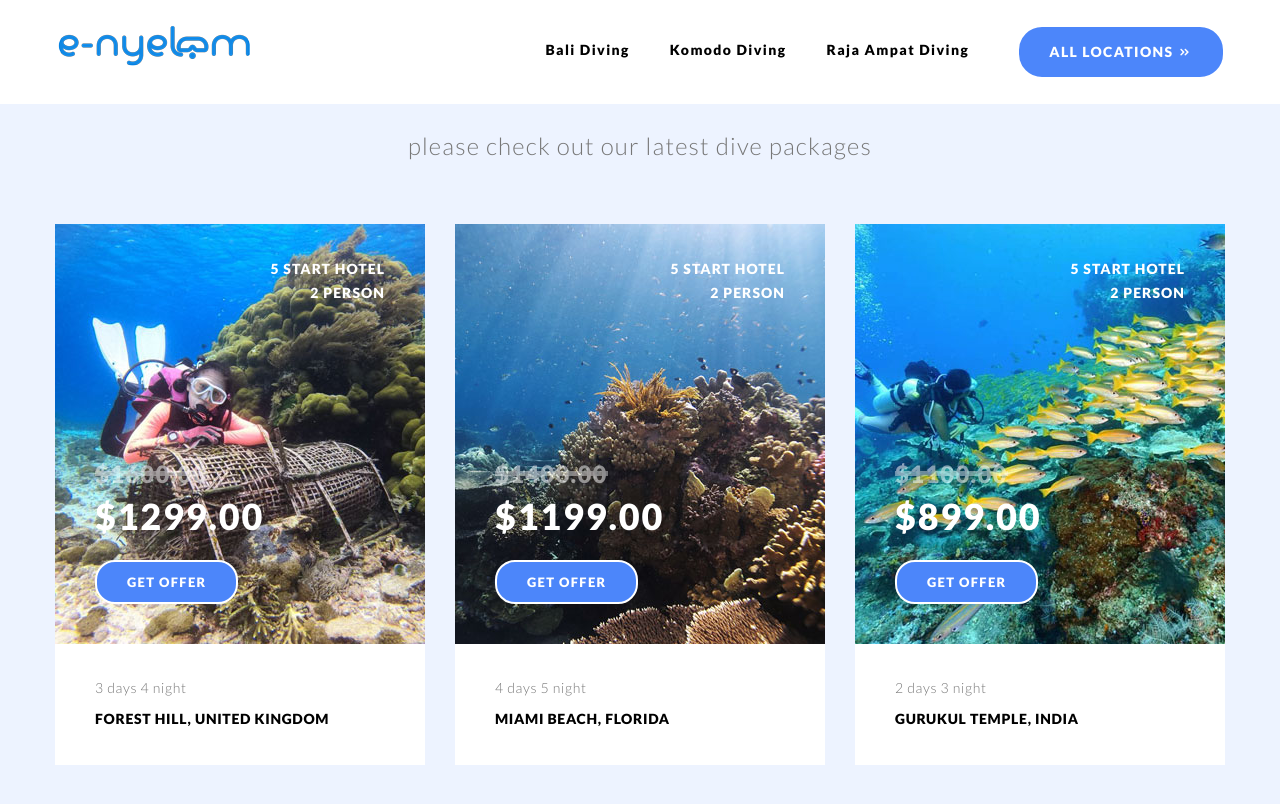
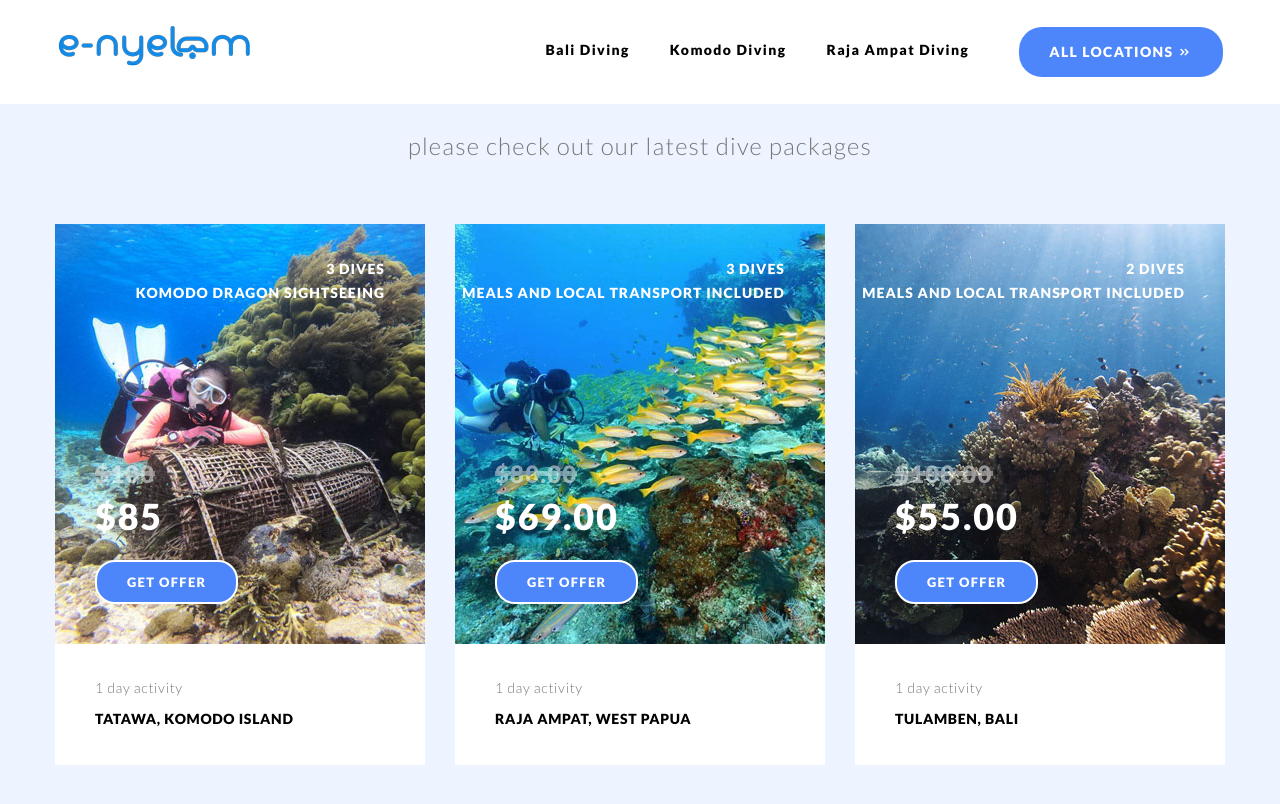
Before and after one commit to kemtol/nyelam, a Jekyll site: the page built from index.html, in a window 1280 px wide and 900 px high, scrolled down 1151 px. Shown: the top 804 px of the window. Built offline with Jekyll 4.4.1, drawn with Linux system fonts in a browser that asks for light colours; some web fonts are replaced.

Commit message:
Update default.html

```diff
--- a/_layouts/default.html
+++ b/_layouts/default.html
@@ -58,7 +58,7 @@
 					<div class="row">
 						<div class="col-md-6 col-xs-12">
 							<div class="header-texts">
-								<h4>$469/<small> per person </small></h4>
+								<h4>$85/<small> per person </small></h4>
 								<h3>Affordable Diving Experience in</h3>
 								<h1>Bali, Komodo and All Around Indonesia</h1>
 								<a href="#" class="button">Book your trip now</a>
@@ -131,17 +131,36 @@
 								<div class="sDeal-top">
 									<img src="images/deals/1.jpg" alt="deals" />
 									<ul>
-										<li>5 start hotel</li>
-										<li>2 person</li>
+										<li>3 dives</li>
+										<li>komodo dragon sightseeing</li>
 									</ul>
 									<div class="sDeal-action">
-										<h5>$1600.00</h5>
-										<h4>$1299.00</h4>
-										<a href="#" class="button sm">Get offer</a>
+										<h5>$100</h5>
+										<h4>$85</h4>
+										<a href="https://api.whatsapp.com/send?phone=6281285774100&text=Ill%20take%20Komodo%20deal" class="button sm">Get offer</a>
 									</div>
 								</div>
 								<div class="sDeal-bottom">
-									<h6><span>3 days 4 night</span>Forest Hill, United Kingdom</h6>
+									<h6><span>1 day activity</span>Tatawa, Komodo Island</h6>
+								</div>
+							</div>
+						</div><!-- .col -->
+						<div class="col-md-4 col-sm-6">
+							<div class="single-deal">
+								<div class="sDeal-top">
+									<img src="images/deals/3.jpg" alt="deals" />
+									<ul>
+										<li>3 dives</li>
+										<li>meals and local transport included</li>
+									</ul>
+									<div class="sDeal-action">
+										<h5>$80.00</h5>
+										<h4>$69.00</h4>
+										<a href="https://api.whatsapp.com/send?phone=6281285774100&text=Ill%20take%20Rajampat%20deal" class="button sm">Get offer</a>
+									</div>
+								</div>
+								<div class="sDeal-bottom">
+									<h6><span>1 day activity</span>Raja Ampat, West Papua</h6>
 								</div>
 							</div>
 						</div><!-- .col -->
@@ -150,36 +169,17 @@
 								<div class="sDeal-top">
 									<img src="images/deals/2.jpg" alt="deals" />
 									<ul>
-										<li>5 start hotel</li>
-										<li>2 person</li>
+										<li>2 dives</li>
+										<li>meals and local transport included</li>
 									</ul>
 									<div class="sDeal-action">
-										<h5>$1400.00</h5>
-										<h4>$1199.00</h4>
-										<a href="#" class="button sm">Get offer</a>
+										<h5>$100.00</h5>
+										<h4>$55.00</h4>
+										<a href="https://api.whatsapp.com/send?phone=6281285774100&text=Ill%20take%20Bali%20deal" class="button sm">Get offer</a>
 									</div>
 								</div>
 								<div class="sDeal-bottom">
-									<h6><span>4 days 5 night</span>Miami beach, Florida</h6>
-								</div>
-							</div>
-						</div><!-- .col -->
-						<div class="col-md-4 col-sm-6">
-							<div class="single-deal">
-								<div class="sDeal-top">
-									<img src="images/deals/3.jpg" alt="deals" />
-									<ul>
-										<li>5 start hotel</li>
-										<li>2 person</li>
-									</ul>
-									<div class="sDeal-action">
-										<h5>$1100.00</h5>
-										<h4>$899.00</h4>
-										<a href="#" class="button sm">Get offer</a>
-									</div>
-								</div>
-								<div class="sDeal-bottom">
-									<h6><span>2 days 3 night</span>Gurukul temple, india</h6>
+									<h6><span>1 day activity</span>Tulamben, Bali</h6>
 								</div>
 							</div>
 						</div><!-- .col -->
```
